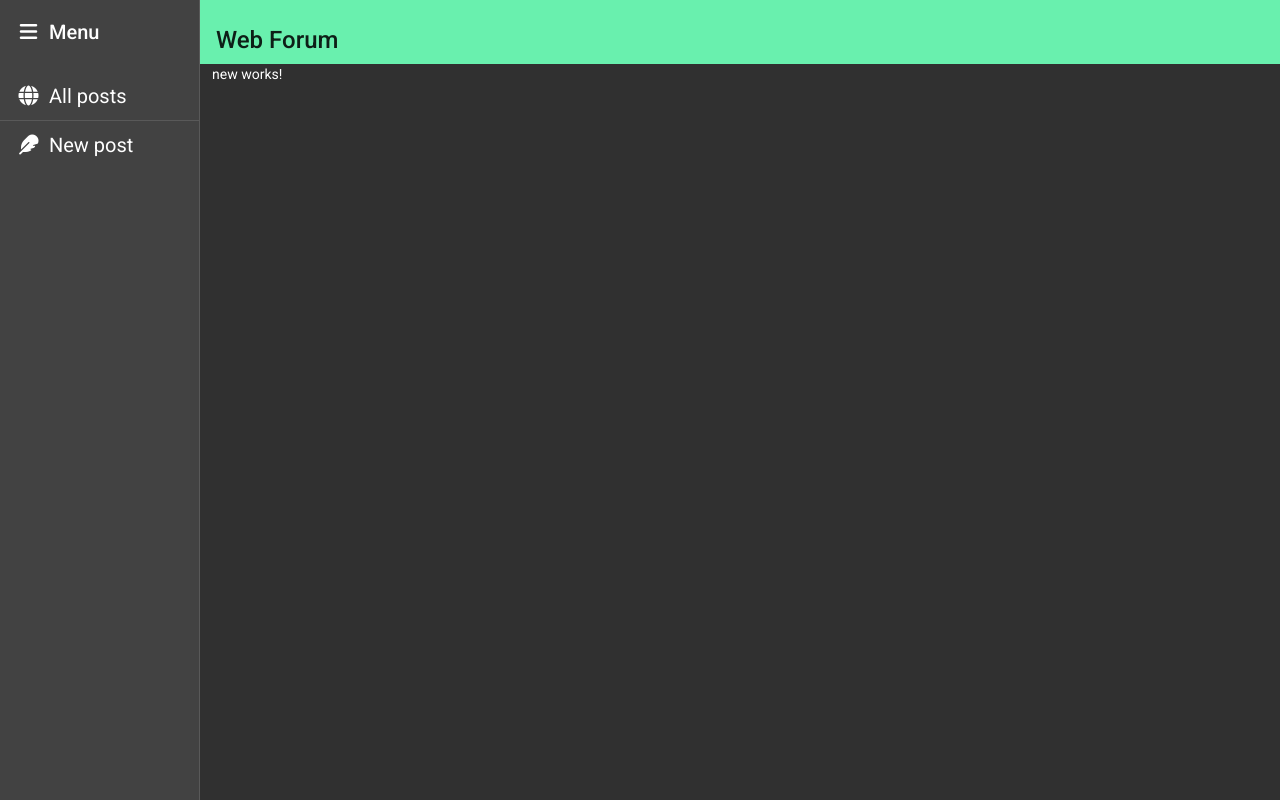
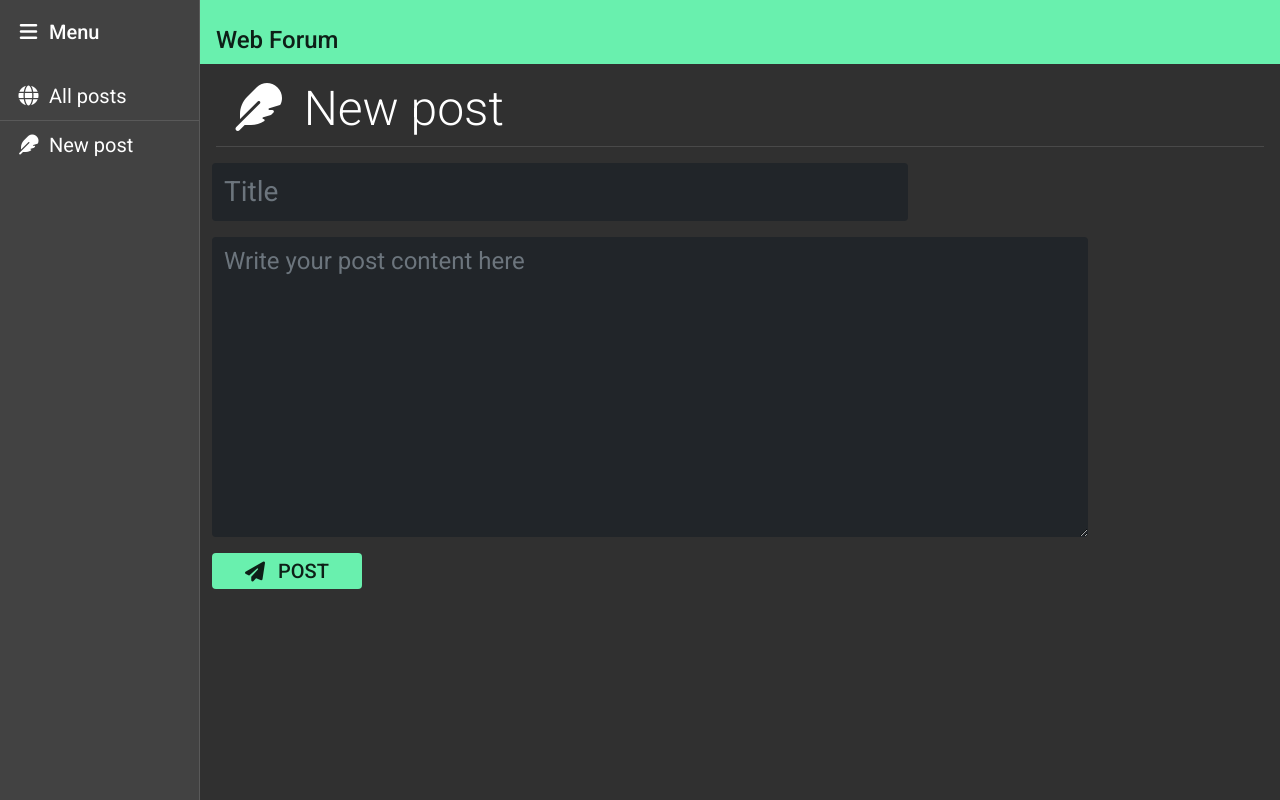
Before and after one commit to joesabbagh1/WebForumUi, an Angular app: page /posts/new in a window 1280 px wide. Built offline with nearby package versions, Linux system fonts and the light colour scheme.

Commit message:
created UI for new posts

```diff
--- a/src/app/posts/new/new.component.html
+++ b/src/app/posts/new/new.component.html
@@ -1 +1,26 @@
-<p>new works!</p>
+<div class="row gy-2 my-2 mx-1">
+  <div class="col-10 display-5">
+    <i class="fa-solid fa-feather fa-fw fa-1x me-1"></i> New post
+  </div>
+  <mat-divider class="my-2"></mat-divider>
+</div>
+
+<form #form="ngForm" (ngSubmit)="onSubmit(form)">
+  <div class="row gy-3">
+    <div class="col-8">
+      <input [(ngModel)]="newPost.title" autocomplete="off" class="form-control bg-dark text-light fs-3"
+             id="title" name="title" placeholder="Title" style="height: 58px; border: grey" type="text">
+    </div>
+    <div class="col-10">
+      <div class="fs-6">
+        <textarea [(ngModel)]="newPost.content" class="form-control bg-dark text-light fs-4" id="content" name="content"
+                  placeholder="Write your post content here" style="height: 300px; border: grey"></textarea>
+      </div>
+    </div>
+    <div class="col-12">
+      <button class="fs-5" color="accent" mat-flat-button style="width: 150px" type="submit">
+        <i class="fa-solid fa-paper-plane me-2"></i> POST
+      </button>
+    </div>
+  </div>
+</form>
--- a/src/app/posts/new/new.component.ts
+++ b/src/app/posts/new/new.component.ts
@@ -1,4 +1,6 @@
 import {Component, OnInit} from '@angular/core';
+import {NgForm} from "@angular/forms";
+import {Post} from "../../shared/posts/post";
 
 @Component({
   selector: 'app-new',
@@ -6,11 +8,19 @@ import {Component, OnInit} from '@angular/core';
   styleUrls: ['./new.component.scss']
 })
 export class NewComponent implements OnInit {
+  newPost: Post
 
   constructor() {
+    this.newPost = new Post()
   }
 
   ngOnInit(): void {
   }
 
+  onSubmit(form: NgForm) {
+    if(form.valid) {
+      // set user ID here
+
+    }
+  }
 }
```
Also changed, not shown: src/app/posts/new/new.module.ts (+7 -1 lines).
